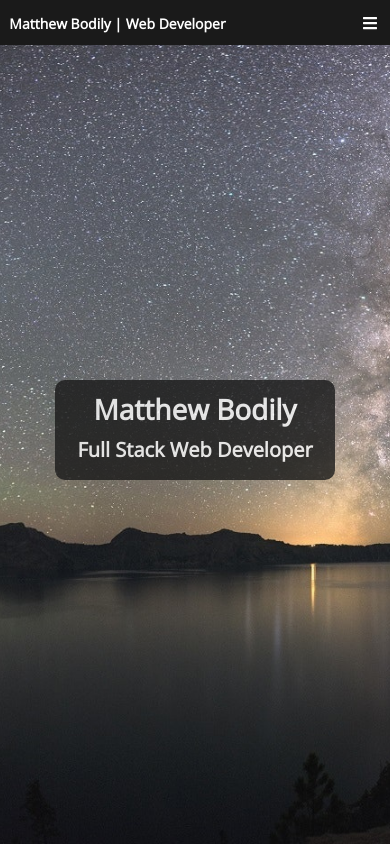
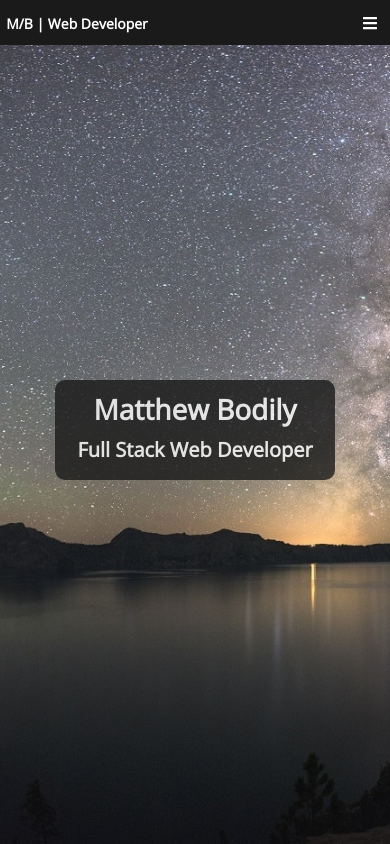
Before and after one commit to mattcbodily/portfolio, a React (Create React App) app: page / in a window 390 px wide. Shown: the top 844 px of the page. Built offline with nearby package versions, Linux system fonts and the light colour scheme.

Commit message:
changed some mobile styling to the header and home components

```diff
--- a/src/Components/Header/Header.css
+++ b/src/Components/Header/Header.css
@@ -22,6 +22,16 @@
     font-size: 20px;
     color: white;
     margin-left: 15px;
+}
+
+.Webdeveloperlinkmobile:link {
+    text-decoration: none;
+    display: none;
+}
+
+.Webdeveloperlinkmobile:visited {
+    text-decoration: none;
+    display: none;
 }
 
 .Headerlinkbox {
@@ -167,9 +177,21 @@
     }
     .Webdeveloperlink:link {
         width: 235px;
+        display: none;
     }
     .Webdeveloperlink:visited {
         width: 235px;
+        display: none;
+    }
+    .Webdeveloperlinkmobile:link {
+        width: 150px;
+        margin-left: 2px;
+        display: block;
+    }
+    .Webdeveloperlink:visited {
+        width: 150px;
+        margin-left: 2px;
+        display: block;
     }
     .Headername {
         font-size: 14px;
--- a/src/Components/Header/Header.js
+++ b/src/Components/Header/Header.js
@@ -28,6 +28,7 @@ class Header extends Component {
                 {!this.state.showDropdown
                 ? (<div className='Header'>
                     <Link to='/' className='Webdeveloperlink'><span className='Headername'>Matthew Bodily | Web Developer</span></Link>
+                    <Link to='/' className='Webdeveloperlinkmobile'><span className='Headername'>M/B | Web Developer</span></Link>
                     <div className='Headerlinkbox'>
                         <AnchorLink href='#home' className='Headerlink'>Home</AnchorLink>
                         <AnchorLink offset='50' href='#about' className='Headerlink'>About</AnchorLink>
@@ -40,6 +41,7 @@ class Header extends Component {
                 : (<div>
                     <div className='Header'>
                         <Link to='/' className='Webdeveloperlink'><span className='Headername'>Matthew Bodily | Web Developer</span></Link>
+                        <Link to='/' className='Webdeveloperlinkmobile'><span className='Headername'>M/B | Web Developer</span></Link>
                         <div className='Headerlinkbox'>
                             <AnchorLink href='#home' className='Headerlink'>Home</AnchorLink>
                             <AnchorLink offset='50' href='#about' className='Headerlink'>About</AnchorLink>
--- a/src/Components/Home/Home.css
+++ b/src/Components/Home/Home.css
@@ -10,7 +10,7 @@
 }
 
 .Namebackground {
-    height: 115px;
+    height: 120px;
     width: 350px;
     background-color: #1A1A1A;
     opacity: .8;
@@ -19,14 +19,14 @@
 }
 
 .Homename {
-    font-size: 35px;
+    font-size: 32px;
     font-weight: bold;
     margin: 10px 0px 0px 0px;
     color: white;
 }
 
 .Homeprompt {
-    font-size: 28px;
+    font-size: 25px;
     font-weight: bold;
     margin: 8px;
     color: white;
```
